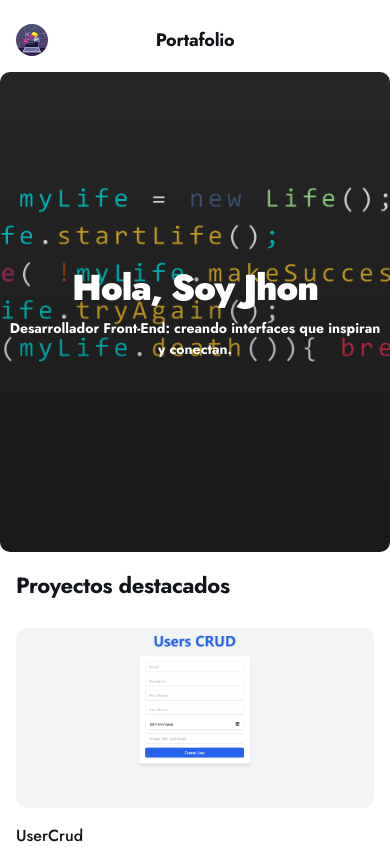
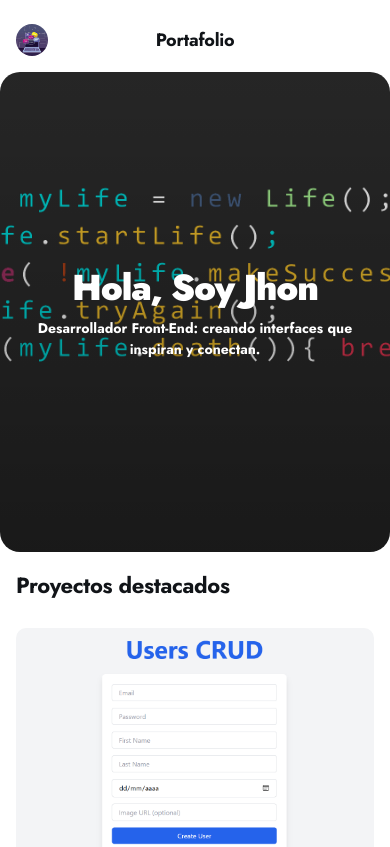
Before and after one commit to Zorgthh/Portafolio-Main, a React (Vite) app: page / in a window 390 px wide. Shown: the top 847 px of the page. Built offline with nearby package versions, Linux system fonts and the light colour scheme.

Commit message:
Update PortfolioStyles.css

```diff
--- a/src/pages/home/PortfolioStyles.css
+++ b/src/pages/home/PortfolioStyles.css
@@ -6,7 +6,7 @@
 /* Imagen de fondo general */
 .background-image {
   background-image: url("./img/programming-and-coding-concept-vector.webp");
-  background-size: cover;  /* Asegura que la imagen cubra toda el área */
+  background-size: cover;
   background-position: center;
 }
 
@@ -14,11 +14,11 @@
 .hero-section {
   background-image: linear-gradient(rgba(0, 0, 0, 0.1) 0%, rgba(0, 0, 0, 0.4) 100%),
     url("./img/No me puedo rendir.png");
-  background-size: cover; /* Asegura que la imagen cubra todo el espacio */
+  background-size: cover;
   background-position: center;
   border-radius: 20px;
-  width: 100%; /* Se ajusta al 100% del contenedor */
-  max-width: 1300px; /* Máxima anchura para pantallas grandes */
+  width: 100%;
+  max-width: 1300px;
   margin: 0 auto;
   padding: 20px;
   display: flex;
@@ -29,10 +29,10 @@
 
 /* Estilos para las imágenes de los proyectos */
 .project-image-1, .project-image-2, .project-image-3 {
-  background-size: cover; /* Asegura que las imágenes cubran el área */
+  background-size: cover;
   background-position: center;
   border-radius: 10px;
-  height: 300px; /* Altura fija para las imágenes */
+  height: 300px;
 }
 
 /* Cada imagen de proyecto con su URL específica */
@@ -48,36 +48,84 @@
   background-image: url("./img/{54FF059A-9C07-4202-9797-5B2E2E97D92C}.png");
 }
 
+/* Sección de Proyectos Destacados */
+.projects-section {
+  display: flex;
+  flex-wrap: wrap;
+  gap: 16px;
+  justify-content: center;
+  padding: 20px 0;
+}
+
+/* Contenedor de cada proyecto */
+.project-item {
+  background-color: #fff;
+  border-radius: 10px;
+  overflow: hidden;
+  width: calc(33.33% - 16px);
+  min-width: 280px;
+  box-shadow: 0 4px 12px rgba(0, 0, 0, 0.1);
+  transition: transform 0.3s ease;
+}
+
+.project-item:hover {
+  transform: scale(1.05);
+}
+
+.project-details {
+  padding: 16px;
+}
+
+.project-title {
+  font-size: 1.2rem;
+  font-weight: bold;
+  color: #111418;
+}
+
+.project-description {
+  font-size: 1rem;
+  color: #637588;
+}
+/* Estilo para el footer */
+footer {
+  background-color: #111418;
+  color: white;
+  padding: 2rem 0;
+  text-align: center;
+}
+
+footer .text-center {
+  display: flex;
+  justify-content: center;
+  align-items: center;
+  gap: 1rem;
+}
+
+footer .text-center a {
+  color: white;
+  font-size: 1.5rem;
+  transition: color 0.3s ease;
+}
+
+footer .text-center a:hover {
+  color: #f4f6f9;
+}
+
+footer p {
+  font-size: 0.875rem;
+  margin-top: 1rem;
+}
+
+
 /* Media Queries para hacer el diseño responsivo */
 @media (max-width: 1024px) {
-  .hero-section {
-    width: 100%;
-    padding: 10px;
-  }
-
-  .project-image-1, .project-image-2, .project-image-3 {
-    height: 250px;
+  .project-item {
+    width: calc(50% - 16px);
   }
 }
 
 @media (max-width: 768px) {
-  .hero-section {
-    padding: 8px;
-    border-radius: 15px;
-  }
-
-  .project-image-1, .project-image-2, .project-image-3 {
-    height: 200px;
+  .project-item {
+    width: 100%;
   }
 }
-
-@media (max-width: 480px) {
-  .hero-section {
-    padding: 5px;
-    border-radius: 10px;
-  }
-
-  .project-image-1, .project-image-2, .project-image-3 {
-    height: 180px;
-  }
-}
```
